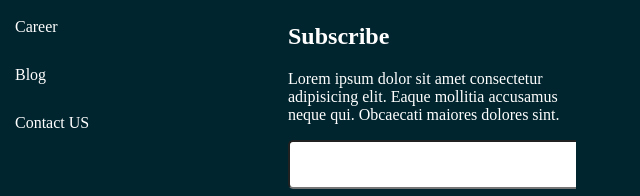
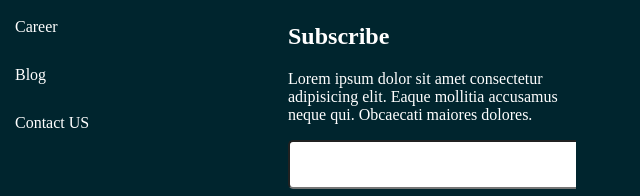
Before and after one commit to Malekz/huddle-mockup, a website: page index.html in a window 1280 px wide. Shown: the part 3093-3289 px from the top of the page, 640-1280 px from the left. Drawn offline with Linux system fonts and the light colour scheme.

```diff
--- a/index.html
+++ b/index.html
@@ -122,7 +122,7 @@
           <h2>Subscribe</h2>
           <p>
             Lorem ipsum dolor sit amet consectetur adipisicing elit. Eaque
-            mollitia accusamus neque qui. Obcaecati maiores dolores sint.
+            mollitia accusamus neque qui. Obcaecati maiores dolores.
           </p>
           <input type="text" />
           <button>Subscribe</button>
```
